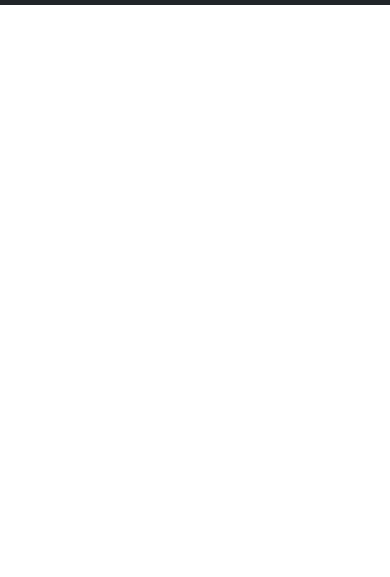
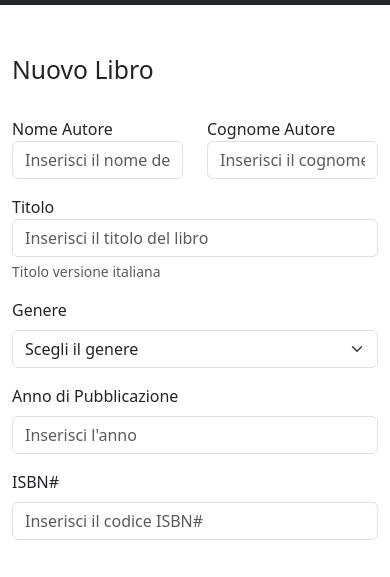
Before and after one commit to SerenaMichetti/html-css-bootstrap-dashboard, a plain HTML site: page new-book.html in a window 390 px wide. Shown: the part 57-634 px from the top of the page. Drawn offline with nearby package versions, Linux system fonts and the light colour scheme.

Commit message:
creato il main della pagina con anche il desktop responsive

```diff
--- a/new-book.html
+++ b/new-book.html
@@ -1,5 +1,6 @@
 <!DOCTYPE html>
 <html lang="en">
+
 <head>
     <meta charset="UTF-8">
     <meta name="viewport" content="width=device-width, initial-scale=1.0">
@@ -11,6 +12,7 @@
     <link rel="stylesheet" href="style.css">
     <script defer src="https://cdn.jsdelivr.net/npm/bootstrap@5.3.8/dist/js/bootstrap.bundle.min.js"></script>
 </head>
+
 <body>
     <header>
         <!-- Navbar -->
@@ -24,12 +26,65 @@
                     <div class="text-white-50 col d-none d-sm-none d-md-none d-lg-block">Storico prestiti</div>
                     <div class="text-white-50 col d-none d-sm-none d-md-none d-lg-block">Help</div>
                 </div>
-                   <!-- Burger Icon -->
+                <!-- Burger Icon -->
                 <button class="navbar-toggler d-lg-none" type="button" data-bs-toggle="collapse"
                     data-bs-target="#navbarNavDropdown" aria-controls="navbarNavDropdown" aria-expanded="false"
                     aria-label="Toggle navigation">
                     <span class="navbar-toggler-icon"></span>
                 </button>
     </header>
+    <main class="container">
+        <!--TITOLO -->
+        <div class="d-flex mb-4">
+            <div class="align-content-center">
+                <h2>Nuovo Libro</h2>
+            </div>
+        </div>
+        <div class="row mb-3">
+            <!--nome autore-->
+            <div class="col-6">
+                <label for="fnam">Nome Autore</label>
+                <input type="text" class="form-control" id="fname" name="fname"
+                    placeholder="Inserisci il nome dell'autore">
+            </div>
+            <!--cognome autore-->
+            <div class="col-6">
+                <label for="lname">Cognome Autore</label>
+                <input type="text" class="form-control" id="lname" name="lname"
+                    placeholder="Inserisci il cognome dell'autore">
+            </div>
+        </div>
+        <div class="row mb-3">
+            <div class="col-12">
+                <label for="title">Titolo</label><br>
+                <input type="text" class="form-control" id="title" name="title"
+                    placeholder="Inserisci il titolo del libro">
+                <div class="form-text">Titolo versione italiana</div>
+            </div>
+        </div>
+        <div class="row mb-3">
+            <div class="col-lg-4 mb-3">
+                <label for="genre" class="form-label">Genere</label>
+                <select class="form-select" id="genre">
+                    <option selected>Scegli il genere</option>
+                    <option value="romanzi">Romanzi</option>
+                    <option value="fantascienza">Fantascienza</option>
+                    <option value="giallo">Giallo</option>
+                    <option value="storici">Storici</option>
+                    <option value="fantasy">Fantasy</option>
+                </select>
+            </div>
+            <div class="col-lg-4 mb-3">
+                <label for="year" class="form-label">Anno di Pubblicazione</label>
+                <input type="number" class="form-control" id="year" placeholder="Inserisci l'anno">
+            </div>
+            <div class="col-lg-4 mb-3">
+                <label for="isbn" class="form-label">ISBN#</label>
+                <input type="text" class="form-control" id="isbn" placeholder="Inserisci il codice ISBN#">
+            </div>
+        </div>
+    </main>
+    <hr class="my-4">
 </body>
+
 </html>
```
